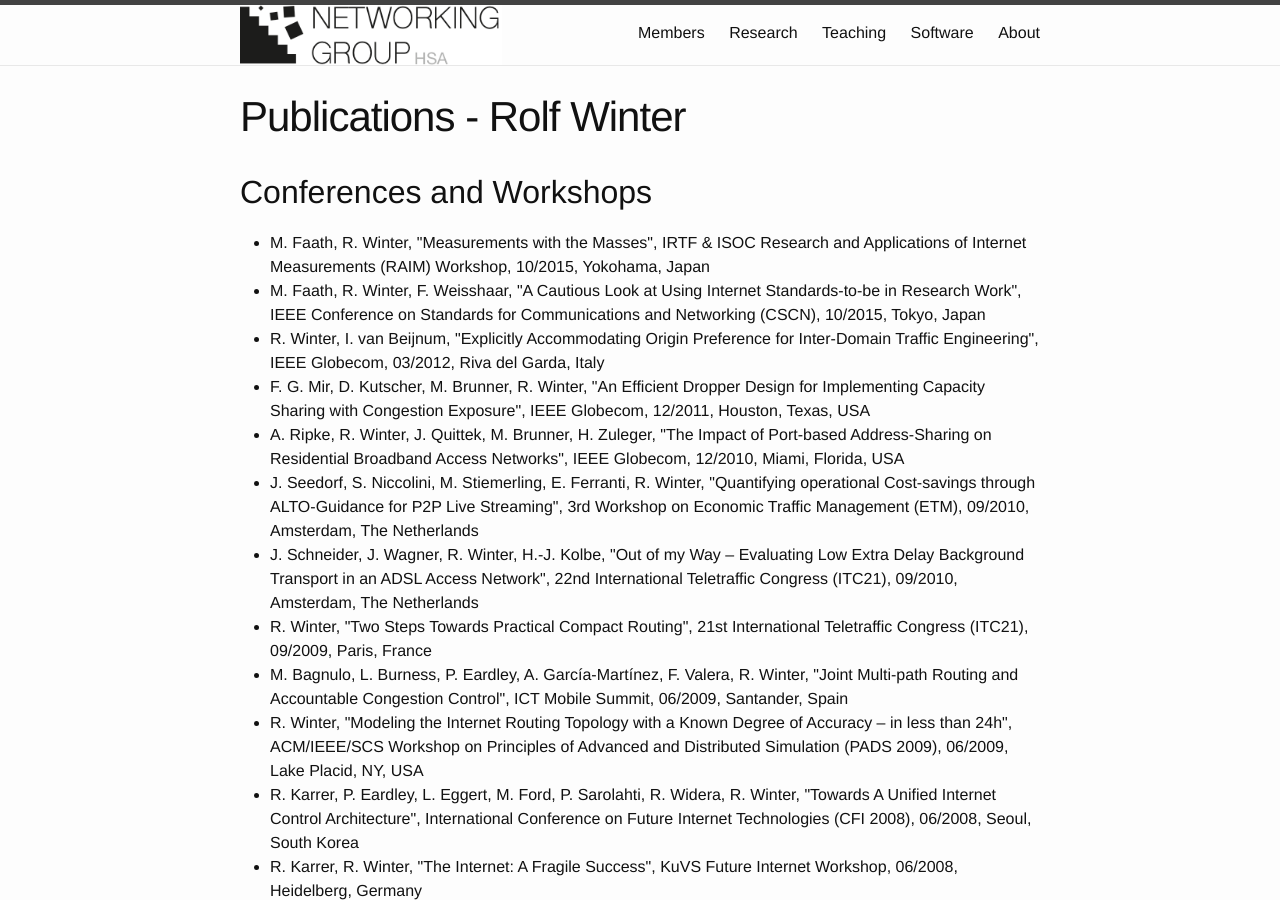
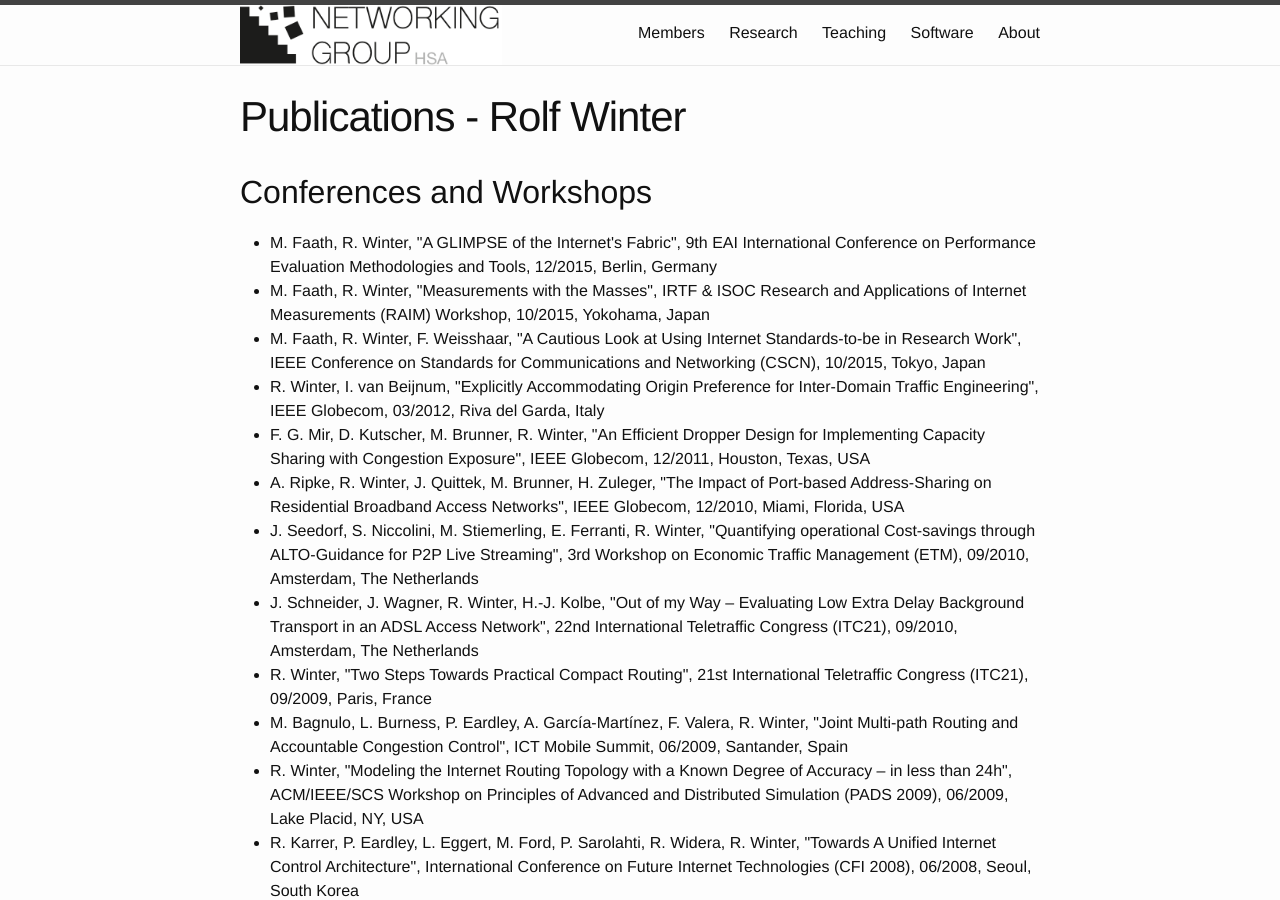
Before and after one commit to HSAnet/hsanet.github.io, a Jekyll site: the page built from publications_rolf.md, in a window 1280 px wide and 900 px high. Built offline with Jekyll 4.4.1, drawn with Linux system fonts in a browser that asks for light colours.

Commit message:
added ValueTools paper

```diff
--- a/_data/publications_rolf.yml
+++ b/_data/publications_rolf.yml
@@ -1,5 +1,13 @@
 #Conferences and Workshops
 
+- title: A GLIMPSE of the Internet's Fabric
+  authors:
+    - name: M. Faath
+    - name: R. Winter
+  type: conf
+  date: 12/2015
+  conf: 9th EAI International Conference on Performance Evaluation Methodologies and Tools
+  place: Berlin, Germany
 - title: Measurements with the Masses
   authors:
     - name: M. Faath
```
